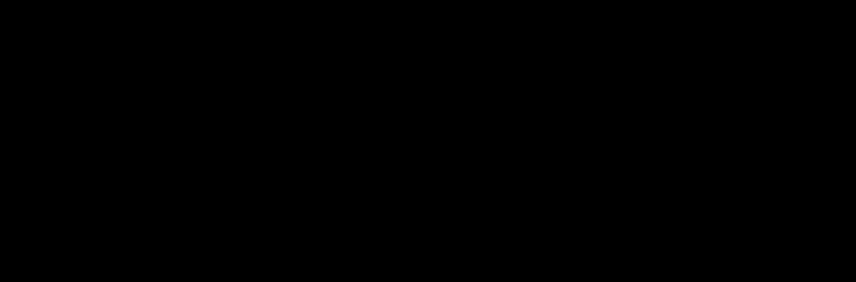
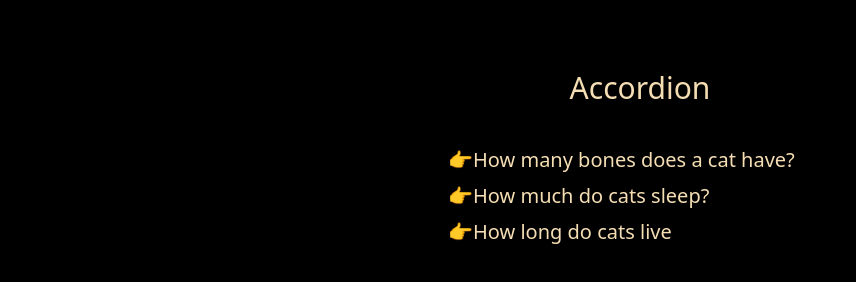
Before and after one commit to Ayu85/React-Machine-Coding, a React (Vite) app: page /login in a window 1280 px wide. Shown: the part 242-524 px from the top of the page, without its empty margins (0-856 px from the left). Built offline with nearby package versions, Linux system fonts and the light colour scheme; no server answers.

Commit message:
Accordion

```diff
--- a/src/App.tsx
+++ b/src/App.tsx
@@ -13,7 +13,7 @@
 import Profile from './ClassBased/ProfileClass'
 // import Page from './Questions/AutoSuggestionSearch/Page'
 import useFetch from './hooks/useFetch'
-import Page from './Questions/FolderStructure/Page'
+import Page from './Questions/Accordion/Page'
 
 const App = () => {
   //@ts-ignore
--- /dev/null
+++ b/src/Questions/Accordion/Page.tsx
@@ -0,0 +1,52 @@
+import React, { useState } from 'react'
+
+const Page = () => {
+  const data = [
+    {
+      question: 'How many bones does a cat have?',
+      answer: 'A cat has 230 bones - 6 more than a human'
+    },
+    {
+      question: 'How much do cats sleep?',
+      answer: 'The average cat sleeps 12-16 hours per day'
+    },
+    {
+      question: 'How long do cats live',
+      answer:
+        'Outdoor cats live 5 years on average. Indoor\ncats live 15 years on average.'
+    }
+  ]
+  return (
+    <div className='flex flex-col h-screen justify-center items-center'>
+      <h1 className='text-3xl'>Accordion</h1>
+      <Accordion data={data} />
+    </div>
+  )
+}
+
+const Accordion = ({ data }) => {
+  const [idx, setIdx] = useState(null)
+  return (
+    <div className='space-y-2 mt-10'>
+      {data?.map((item, index) => {
+        return (
+          <div
+            key={index}
+            onClick={() => {
+              setIdx(index)
+              console.log(index)
+            }}
+            className='cursor-pointer w-96  transition-all'
+          >
+            <h1 className='text-xl'>
+              {idx == index ? '👇' : '👉'}
+              {item?.question}
+            </h1>
+            {idx == index && <h2>{item?.answer}</h2>}
+          </div>
+        )
+      })}
+    </div>
+  )
+}
+export default Page
```
